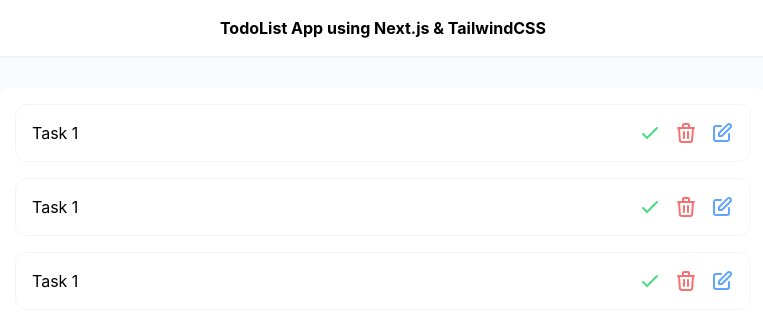
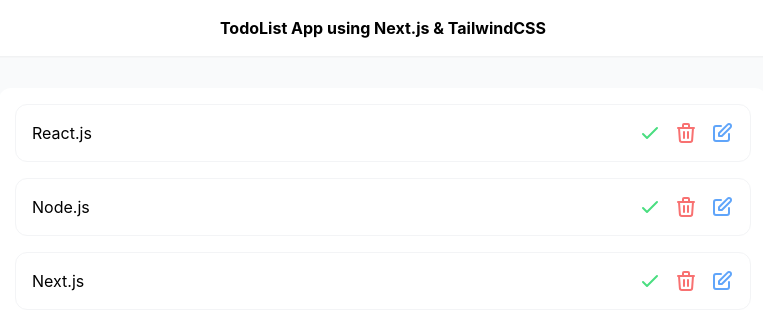
Before and after one commit to sahebmohammadi/next-course, a Next.js app: page / in a window 1280 px wide. Shown: the top 330 px of the page, without its empty margins (257-1020 px from the left). Built offline with nearby package versions, Linux system fonts and the light colour scheme.

Commit message:
delete method

```diff
--- a/package.json
+++ b/package.json
@@ -10,9 +10,11 @@
   },
   "dependencies": {
     "@heroicons/react": "^1.0.6",
+    "axios": "^0.27.2",
     "next": "12.1.6",
     "react": "18.1.0",
-    "react-dom": "18.1.0"
+    "react-dom": "18.1.0",
+    "swr": "^1.3.0"
   },
   "devDependencies": {
     "autoprefixer": "^10.4.7",
--- /dev/null
+++ b/pages/api/index.js
@@ -0,0 +1,3 @@
+export default function handler(req, res) {
+  return res.status(200).json({ name: "Saheb" });
+}
--- /dev/null
+++ b/pages/api/todos/[todoId].js
@@ -0,0 +1,11 @@
+import { todos } from "../../../data/todos";
+
+export default function handler(req, res) {
+  const { todoId } = req.query;
+
+  if (req.method === "DELETE") {
+    const index = todos.findIndex((todo) => todo.id === parseInt(todoId));
+    todos.splice(index, 1);
+    return res.status(200).json({ message: "todo deleted !", todos });
+  }
+}
--- /dev/null
+++ b/pages/api/todos/index.js
@@ -0,0 +1,5 @@
+import { todos } from "../../../data/todos";
+
+export default function handler(req, res) {
+  return res.status(200).json({ todos });
+}
--- a/pages/index.js
+++ b/pages/index.js
@@ -1,6 +1,34 @@
 import { CheckIcon, PencilAltIcon, TrashIcon } from "@heroicons/react/outline";
+import axios from "axios";
+import { useEffect, useState } from "react";
 
 export default function Home() {
+  const [loading, setLoading] = useState(true);
+  const [data, setData] = useState(null); // [{},{}]
+
+  useEffect(() => {
+    axios
+      .get("/api/todos")
+      .then(({ data }) => {
+        setData(data.todos);
+        setLoading(false);
+      })
+      .catch((err) => console.log(err));
+  }, []);
+
+  const deleteTodo = (id) => {
+    axios
+      .delete(`/api/todos/${id}`)
+      .then(({ data }) => {
+        console.log(data);
+        setData(data.todos);
+        setLoading(false);
+      })
+      .catch((err) => console.log(err));
+  };
+
+  if (loading) return <div>loading ...</div>;
+
   return (
     <div className="bg-gray-50 min-h-screen">
       <nav className=" w-full bg-white shadow-sm flex justify-center py-4 mb-6">
@@ -9,13 +37,18 @@
       <div className="container p-2 xl:max-w-screen-xl mx-auto">
         <section className="flex items-center justify-center">
           <div className="w-full max-w-screen-md bg-white p-2 md:p-4 rounded-xl">
-            <div className="flex items-center justify-between border border-gray-100 mb-4 p-3 md:p-4 rounded-xl">
-              <span>Task 1</span>
+            {data.map((todo) => {
+              return (
+                <div
+                  key={todo.id}
+                  className="flex items-center justify-between border border-gray-100 mb-4 p-3 md:p-4 rounded-xl"
+                >
+                  <span>{todo.title}</span>
                   <div className="flex gap-x-3 items-center">
                     <button className="">
                       <CheckIcon className="w-6 h-6 stroke-green-400" />
                     </button>
-                <button className="">
+                    <button onClick={() => deleteTodo(todo.id)}>
                       <TrashIcon className="w-6 h-6 stroke-red-400" />
                     </button>
                     <button>
@@ -23,34 +56,8 @@
                     </button>
                   </div>
                 </div>
-            <div className="flex items-center justify-between border border-gray-100 mb-4 p-3 md:p-4 rounded-xl">
-              <span>Task 1</span>
-              <div className="flex gap-x-3 items-center">
-                <button className="">
-                  <CheckIcon className="w-6 h-6 stroke-green-400" />
-                </button>
-                <button className="">
-                  <TrashIcon className="w-6 h-6 stroke-red-400" />
-                </button>
-                <button>
-                  <PencilAltIcon className="w-6 h-6 stroke-blue-400" />
-                </button>
-              </div>
-            </div>
-            <div className="flex items-center justify-between border border-gray-100 mb-4 p-3 md:p-4 rounded-xl">
-              <span>Task 1</span>
-              <div className="flex gap-x-3 items-center">
-                <button className="">
-                  <CheckIcon className="w-6 h-6 stroke-green-400" />
-                </button>
-                <button className="">
-                  <TrashIcon className="w-6 h-6 stroke-red-400" />
-                </button>
-                <button>
-                  <PencilAltIcon className="w-6 h-6 stroke-blue-400" />
-                </button>
-              </div>
-            </div>
+              );
+            })}
           </div>
         </section>
       </div>
```
Also changed, not shown: 1 other file (tests, documents, lock files or other folders). Lines whose indentation alone changed are shown as unchanged.
